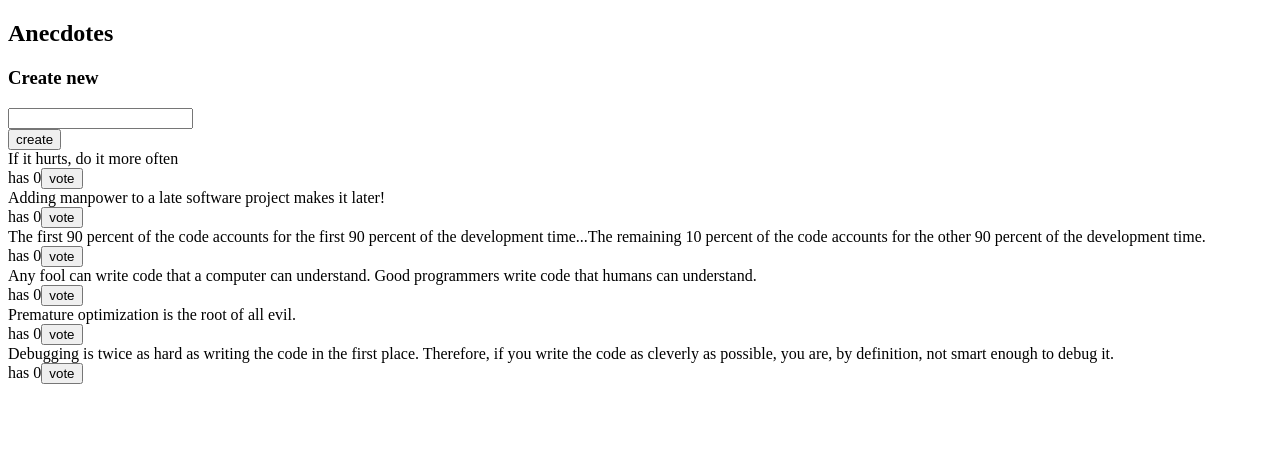
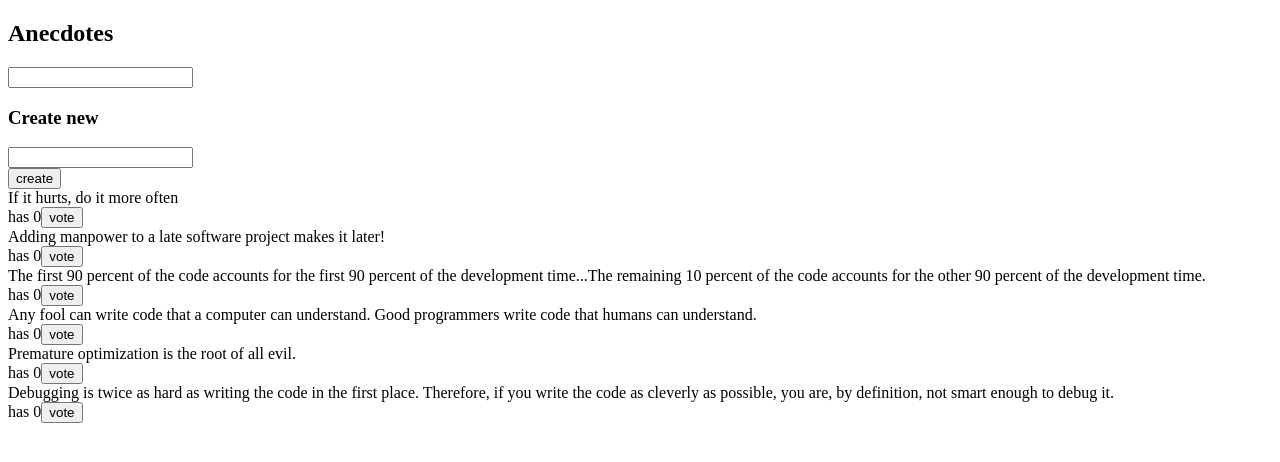
Before and after one commit to mvuoti/kurssi19osa6, a React (Create React App) app in the folder redux-anecdotes/: page / in a window 1280 px wide. Shown: the top 462 px of the page. Built offline with nearby package versions, Linux system fonts and the light colour scheme.

Commit message:
6.11* paremmat anekdootit, step9; filtteri

```diff
--- a/redux-anecdotes/src/App.js
+++ b/redux-anecdotes/src/App.js
@@ -3,12 +3,14 @@ import React from 'react';
 import AnecdoteForm from './components/AnecdoteForm'
 import AnecdoteList from './components/AnecdoteList'
 import Notification from './components/Notification'
+import Filter from './components/Filter'
 
 const App = (props) => {
   const store = props.store
   return (
     <div>
       <h2>Anecdotes</h2>
+      <Filter store={store} />
       <Notification store={store} />
       <AnecdoteForm store={store} />
       <AnecdoteList store={store} />
--- a/redux-anecdotes/src/components/AnecdoteList.js
+++ b/redux-anecdotes/src/components/AnecdoteList.js
@@ -11,7 +11,13 @@ const vote = (id, store) => {
 }
 
 const AnecdoteList = ({ store }) => {
-  const anecdotes = store.getState().anecdoteList
+  const filter = store.getState().filter.toLowerCase().trim()
+  const anecdotes = store.getState().anecdoteList.filter(a => {
+    const filterDefined = filter !== ''
+    const filterMatches =
+      filterDefined && a.content.toLowerCase().indexOf(filter) >= 0
+    return filterMatches || !filterDefined
+  })
   return anecdotes.map(anecdote =>
     <div key={anecdote.id}>
       <div>
--- /dev/null
+++ b/redux-anecdotes/src/components/Filter.js
@@ -0,0 +1,14 @@
+import React from 'react'
+
+import { setFilter } from '../reducers/filterReducer'
+
+
+const Filter = ({ store }) => {
+  const onFilterChange = (e) => {
+    console.log("onFilterChange")
+    store.dispatch(setFilter(e.target.value))
+  }
+  return <input onChange={onFilterChange} />
+}
+
+export default Filter
--- a/redux-anecdotes/src/index.js
+++ b/redux-anecdotes/src/index.js
@@ -4,10 +4,12 @@ import { createStore, combineReducers } from 'redux'
 import App from './App'
 import anecdoteListReducer from './reducers/anecdoteReducer'
 import notificationReducer from './reducers/notificationReducer'
+import filterReducer from './reducers/filterReducer'
 
 const reducer = combineReducers({
   anecdoteList: anecdoteListReducer,
-  notification: notificationReducer
+  notification: notificationReducer,
+  filter: filterReducer
 })
 const store = createStore(reducer)
 
--- /dev/null
+++ b/redux-anecdotes/src/reducers/filterReducer.js
@@ -0,0 +1,19 @@
+const initialState = ''
+
+const filterReducer = (state = initialState, action) => {
+  switch (action.type) {
+    case "SET_FILTER":
+      return action.value
+    default:
+      return state
+  }
+}
+
+export default filterReducer
+
+export const setFilter = (value) => {
+  return {
+    type: "SET_FILTER",
+    value
+  }
+}
```
